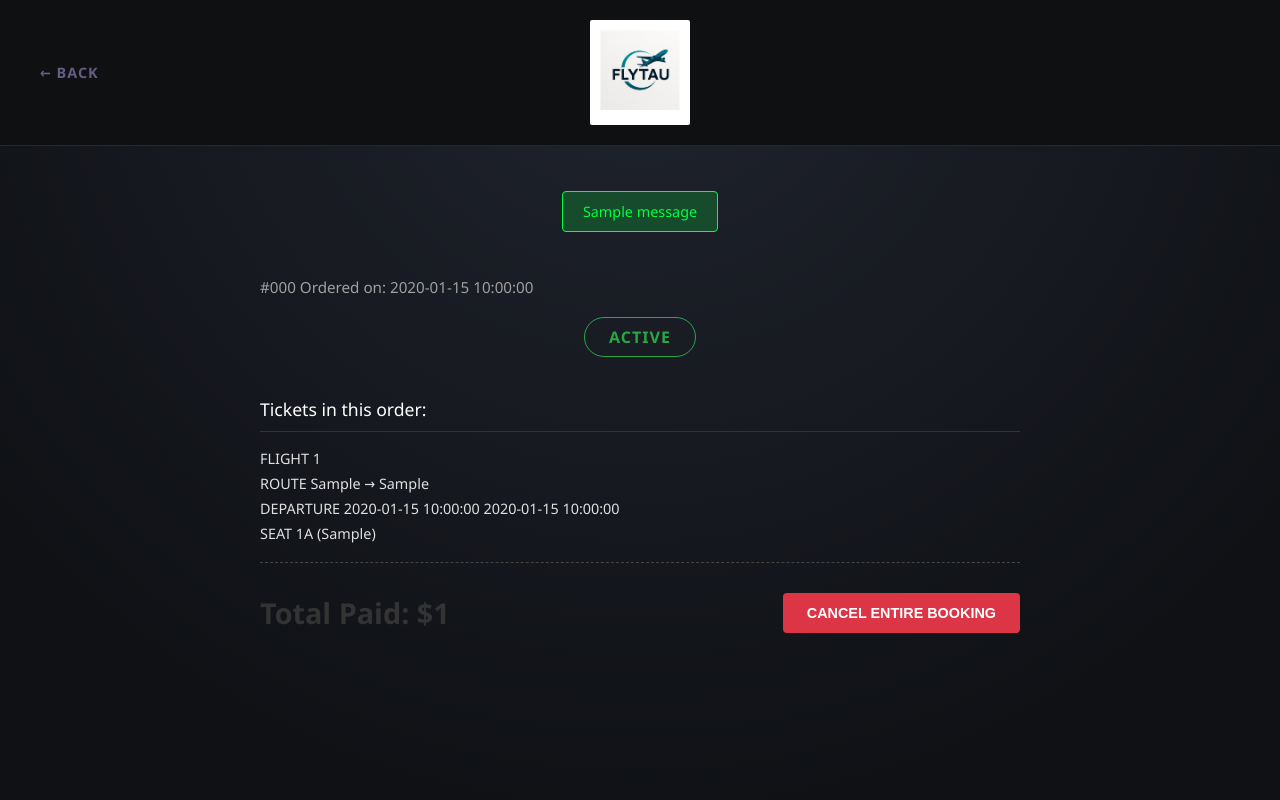
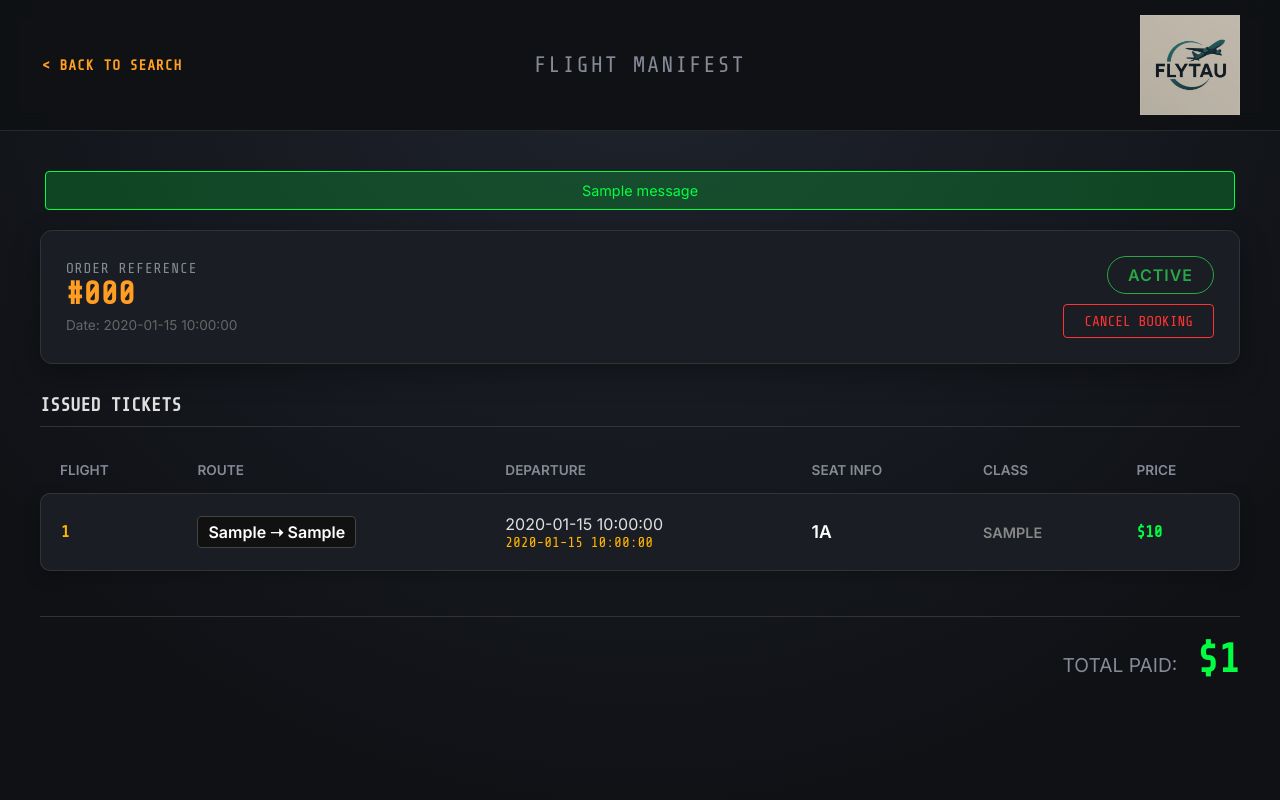
Before and after one commit to maorshavit-boop/InformationSystems, a Flask app: template templates/guest_order.html in a window 1280 px wide. Run offline with Flask 3, Linux system fonts and the light colour scheme; the template is opened without the code that fills it: most values are stand-ins (such as "Sample title", 1, 10 or a date in 2020); one stand-in notice (Sample message) is shown.

Commit message:
almost final

```diff
--- a/templates/guest_order.html
+++ b/templates/guest_order.html
@@ -2,75 +2,133 @@
 <html lang="en">
 <head>
     <meta charset="UTF-8">
-    <title>Order Details - FLYTAU</title>
+    <title>Order #{{ order.info.order_code }} - FLYTAU</title>
     <link rel="stylesheet" href="{{ url_for('static', filename='style.css') }}">
 </head>
-<body class="order-details-page">
+<body>
 
-    <header>
-        <div class="header-container">
-            <div class="header-left">
-                <a href="{{ url_for('guest_manage') }}" class="btn-back">← BACK</a>
+    <header class="header-container">
+        <div class="header-left-nav">
+            <a href="{{ url_for('guest_manage') }}" class="nav-link-orange"> < BACK TO SEARCH </a>
         </div>
-            <div class="logo-box">
-                <img src="{{ url_for('static', filename='logo.png') }}" width="80" alt="FlyTau">
+
+        <div class="header-center">
+            <span class="welcome-text-large">FLIGHT MANIFEST</span>
         </div>
+
+        <div class="header-right-logo">
+            <img src="{{ url_for('static', filename='logo.png') }}" alt="FLYTAU" width="100" class="dimmed-logo">
         </div>
     </header>
 
-    <main class="main-content container-width">
+    <main class="trips-container">
 
         {% with messages = get_flashed_messages(with_categories=true) %}
             {% if messages %}
-            <div class="flash-container">
                 {% for category, message in messages %}
-                <div class="flash-message {{ category }}">{{ message }}</div>
+                    <div class="flash-message {{ category }}" style="display:block; text-align:center; margin-bottom:20px;">
+                        {{ message }}
+                    </div>
                 {% endfor %}
-            </div>
             {% endif %}
         {% endwith %}
 
-        <div class="trips-container">
-
-            <div class="trip-header-info">
-                #{{ order.info.order_code }} Ordered on: {{ order.info.order_date }}
+        <div style="background: var(--board-bg); border: 1px solid #333; padding: 25px; border-radius: 12px; display: flex; justify-content: space-between; align-items: center; margin-bottom: 30px; box-shadow: 0 10px 30px rgba(0,0,0,0.3);">
+            <div>
+                <div style="color: var(--text-muted); font-size: 0.9em; font-family: 'Share Tech Mono', monospace; letter-spacing: 1px;">ORDER REFERENCE</div>
+                <div style="font-size: 2em; color: var(--neon-orange); font-family: 'Share Tech Mono', monospace; font-weight: bold;">
+                    #{{ order.info.order_code }}
+                </div>
+                <div style="color: #666; font-size: 0.85em; margin-top: 5px;">
+                    Date: {{ order.info.order_date }}
+                </div>
             </div>
 
-            <div class="status-container">
-                <span class="status-badge">
-                    {{ order.info.status }}
+            <div style="text-align: right;">
+                <div style="margin-bottom: 10px;">
+                    {% set status = order.info.status %}
+                    {% set status_class = 'status-active' %}
+                    {% if 'Cancel' in status %}{% set status_class = 'status-cancelled' %}
+                    {% elif status == 'Executed' %}{% set status_class = 'status-executed' %}{% endif %}
+
+                    <span class="status-badge {{ status_class }}" style="font-size: 1em; padding: 8px 20px;">
+                        {{ status }}
                     </span>
                 </div>
 
-            <div class="tickets-title">Tickets in this order:</div>
-
-            {% for ticket in order.tickets %}
-            <div class="trip-details">
-                <span class="detail-line">FLIGHT {{ ticket.flight_id }}</span>
-                <span class="detail-line">ROUTE {{ ticket.source_airport }} &#8594; {{ ticket.destination_airport }}</span>
-                <span class="detail-line">DEPARTURE {{ ticket.departure_date }} {{ ticket.departure_time }}</span>
-                <span class="detail-line">SEAT {{ ticket.row_num }}{{ ticket.column_num|map_to_letter }} ({{ ticket.class_type }})</span>
-            </div>
-            {% endfor %}
-
-            <div class="trip-footer">
-                <div class="total-price">
-                    Total Paid: ${{ order.info.total_price }}
-                </div>
-
-                {% if order.info.status|lower == 'active' %}
-                <form action="/guest_manage" method="POST" onsubmit="return confirm('WARNING: Cancelling will refund only 95% of the total price. This cannot be undone. Continue?');">
+                {% if status == 'Active' %}
+                <form action="/guest_manage" method="POST" onsubmit="return confirm('WARNING: Cancelling this booking incurs a 5% fee. This action cannot be undone. Proceed?');">
                     <input type="hidden" name="action" value="cancel">
                     <input type="hidden" name="order_code" value="{{ order.info.order_code }}">
                     <input type="hidden" name="email" value="{{ email }}">
-                    <button type="submit" class="btn-cancel-trip">
-                        CANCEL ENTIRE BOOKING
+                    <button type="submit" class="btn-cancel-sm" style="padding: 8px 20px; font-size: 0.9em;">
+                        CANCEL BOOKING
                     </button>
                 </form>
                 {% endif %}
             </div>
+        </div>
 
+        <h3 style="font-family: 'Share Tech Mono'; color: var(--text-white); border-bottom: 1px solid #333; padding-bottom: 10px; margin-bottom: 20px;">
+            ISSUED TICKETS
+        </h3>
+
+        <table class="styled-table">
+            <thead>
+                <tr>
+                    <th>Flight</th>
+                    <th>Route</th>
+                    <th>Departure</th>
+                    <th>Seat Info</th>
+                    <th>Class</th>
+                    <th>Price</th>
+                </tr>
+            </thead>
+            <tbody>
+                {% for ticket in order.tickets %}
+                <tr class="trip-row">
+                    <td style="color: var(--neon-yellow); font-family: 'Share Tech Mono'; font-weight: bold;">
+                        {{ ticket.flight_id }}
+                    </td>
+
+                    <td>
+                        <span class="route-badge">
+                            {{ ticket.source_airport }} ➝ {{ ticket.destination_airport }}
+                        </span>
+                    </td>
+
+                    <td>
+                        <div style="color: #e0e0e0;">{{ ticket.departure_date }}</div>
+                        <div style="color: var(--neon-yellow); font-family: 'Share Tech Mono'; font-size: 0.9em;">
+                            {{ ticket.departure_time }}
                         </div>
+                    </td>
+
+                    <td style="font-size: 1.1em; font-weight: bold; color: white;">
+                        {{ ticket.row_num }}{{ ticket.column_num|map_to_letter }}
+                    </td>
+
+                    <td>
+                        <span style="color: {{ '#00d4ff' if ticket.class_type == 'Business' else '#888' }}; text-transform: uppercase; font-size: 0.9em; font-weight: bold;">
+                            {{ ticket.class_type }}
+                        </span>
+                    </td>
+
+                    <td class="price-tag">
+                        ${{ ticket.price }}
+                    </td>
+                </tr>
+                {% endfor %}
+            </tbody>
+        </table>
+
+        <div style="margin-top: 30px; text-align: right; border-top: 1px solid #333; padding-top: 20px;">
+            <span style="color: var(--text-muted); font-size: 1.2em; margin-right: 15px;">TOTAL PAID:</span>
+            <span style="font-size: 2.5em; color: var(--neon-green); font-family: 'Share Tech Mono', monospace; font-weight: bold;">
+                ${{ order.info.total_price }}
+            </span>
+        </div>
+
     </main>
 </body>
 </html>
```
Also changed, not shown: templates/confirmation.html (+71 -10 lines). Lines whose indentation alone changed are shown as unchanged.
